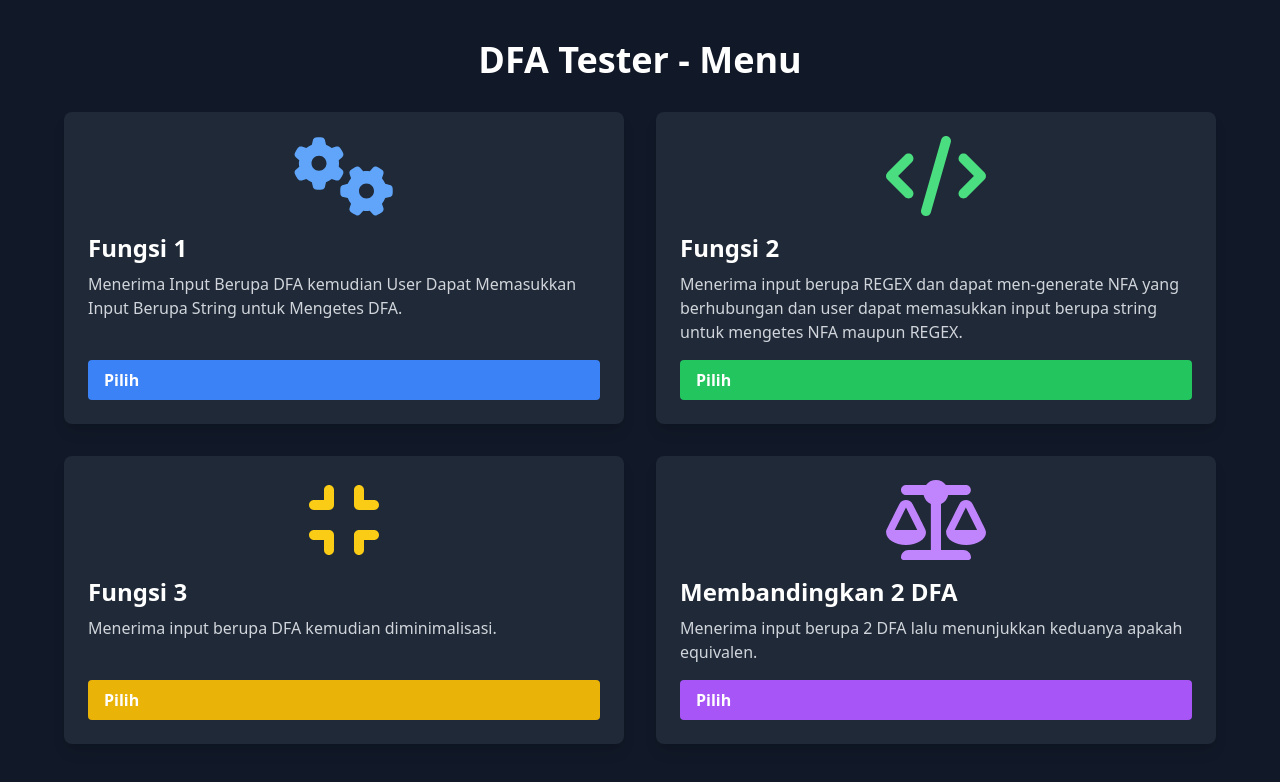
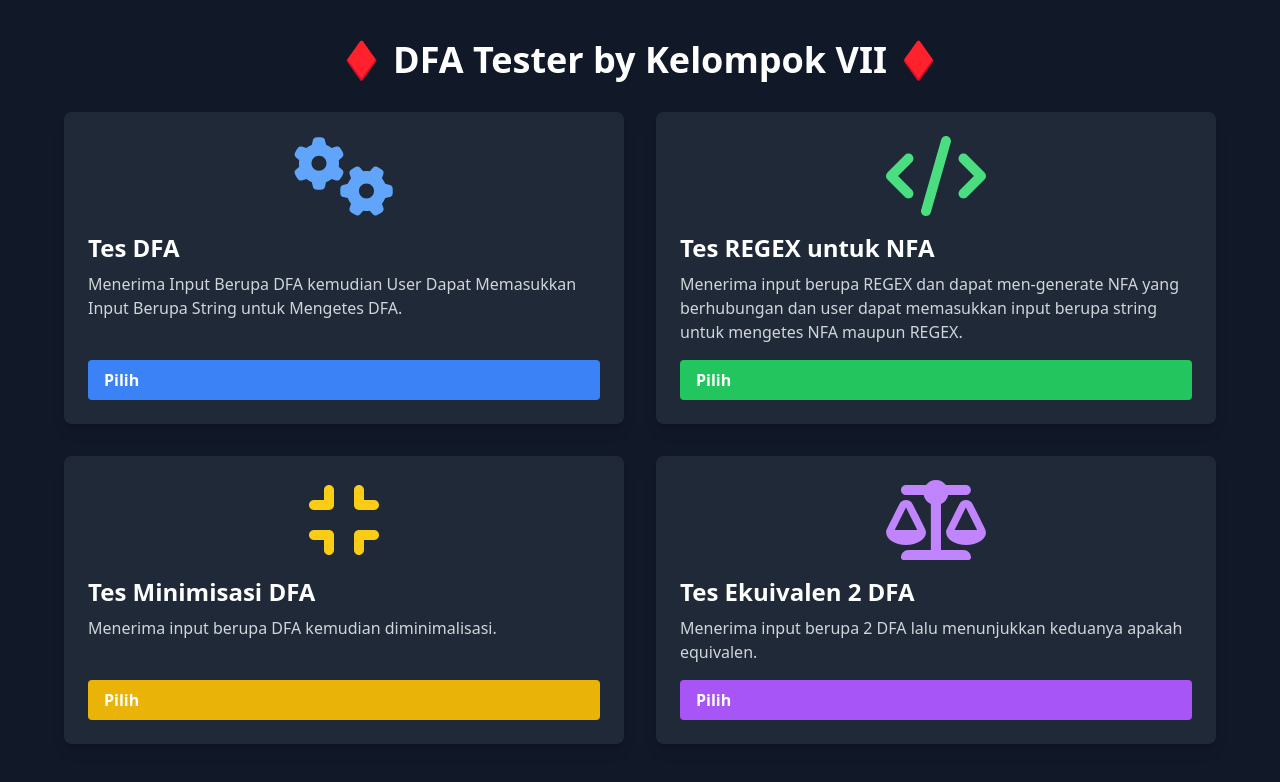
Before and after one commit to vann10/TBA-DFA-NFA, a plain HTML site: page templates/index.html in a window 1280 px wide. Drawn offline with nearby package versions, Linux system fonts and the light colour scheme.

Commit message:
update variabel

```diff
--- a/templates/index.html
+++ b/templates/index.html
@@ -9,13 +9,13 @@
 </head>
 <body class="bg-gray-900 text-white">
     <div class="container mx-auto mt-10">
-        <h1 class="text-center text-4xl font-extrabold mb-8">DFA Tester - Menu</h1>
+        <h1 class="text-center text-4xl font-extrabold mb-8">♦️ DFA Tester by Kelompok VII  ♦️</h1>
         <div class="grid grid-cols-1 md:grid-cols-2 gap-8 pl-16 pr-16">
             <div class="bg-gray-800 rounded-lg shadow-lg transition-transform transform hover:scale-105 hover:shadow-xl p-6 flex flex-col h-full">
                 <div class="flex justify-center mb-4">
                     <i class="fas fa-cogs fa-5x text-blue-400"></i>
                 </div>
-                <h5 class="text-2xl font-semibold mb-2">Fungsi 1</h5>
+                <h5 class="text-2xl font-semibold mb-2">Tes DFA</h5>
                 <p class="flex-grow text-gray-300">Menerima Input Berupa DFA kemudian User Dapat Memasukkan Input Berupa String untuk Mengetes DFA.</p>
                 <a href="dfa-test" class="mt-4 bg-blue-500 text-white font-semibold py-2 px-4 rounded hover:bg-blue-600 transition">Pilih</a>
             </div>
@@ -23,7 +23,7 @@
                 <div class="flex justify-center mb-4">
                     <i class="fas fa-code fa-5x text-green-400"></i>
                 </div>
-                <h5 class="text-2xl font-semibold mb-2">Fungsi 2</h5>
+                <h5 class="text-2xl font-semibold mb-2">Tes REGEX untuk NFA</h5>
                 <p class="flex-grow text-gray-300">Menerima input berupa REGEX dan dapat men-generate NFA yang berhubungan dan user dapat memasukkan input berupa string untuk mengetes NFA maupun REGEX.</p>
                 <a href="regex-nfa" class="mt-4 bg-green-500 text-white font-semibold py-2 px-4 rounded hover:bg-green-600 transition">Pilih</a>
             </div>
@@ -31,7 +31,7 @@
                 <div class="flex justify-center mb-4">
                     <i class="fas fa-compress fa-5x text-yellow-400"></i>
                 </div>
-                <h5 class="text-2xl font-semibold mb-2">Fungsi 3</h5>
+                <h5 class="text-2xl font-semibold mb-2">Tes Minimisasi DFA</h5>
                 <p class="flex-grow text-gray-300">Menerima input berupa DFA kemudian diminimalisasi.</p>
                 <a href="dfa-minimize" class="mt-4 bg-yellow-500 text-white font-semibold py-2 px-4 rounded hover:bg-yellow-600 transition">Pilih</a>
             </div>
@@ -39,7 +39,7 @@
                 <div class="flex justify-center mb-4">
                     <i class="fas fa-balance-scale fa-5x text-purple-400"></i>
                 </div>
-                <h5 class="text-2xl font-semibold mb-2">Membandingkan 2 DFA</h5>
+                <h5 class="text-2xl font-semibold mb-2">Tes Ekuivalen 2 DFA</h5>
                 <p class="flex-grow text-gray-300">Menerima input berupa 2 DFA lalu menunjukkan keduanya apakah equivalen.</p>
                 <a href="dfa-compare" class="mt-4 bg-purple-500 text-white font-semibold py-2 px-4 rounded hover:bg-purple-600 transition">Pilih</a>
             </div>
```
Also changed, not shown: templates/dfa_compare.html (+1 -1 lines).
